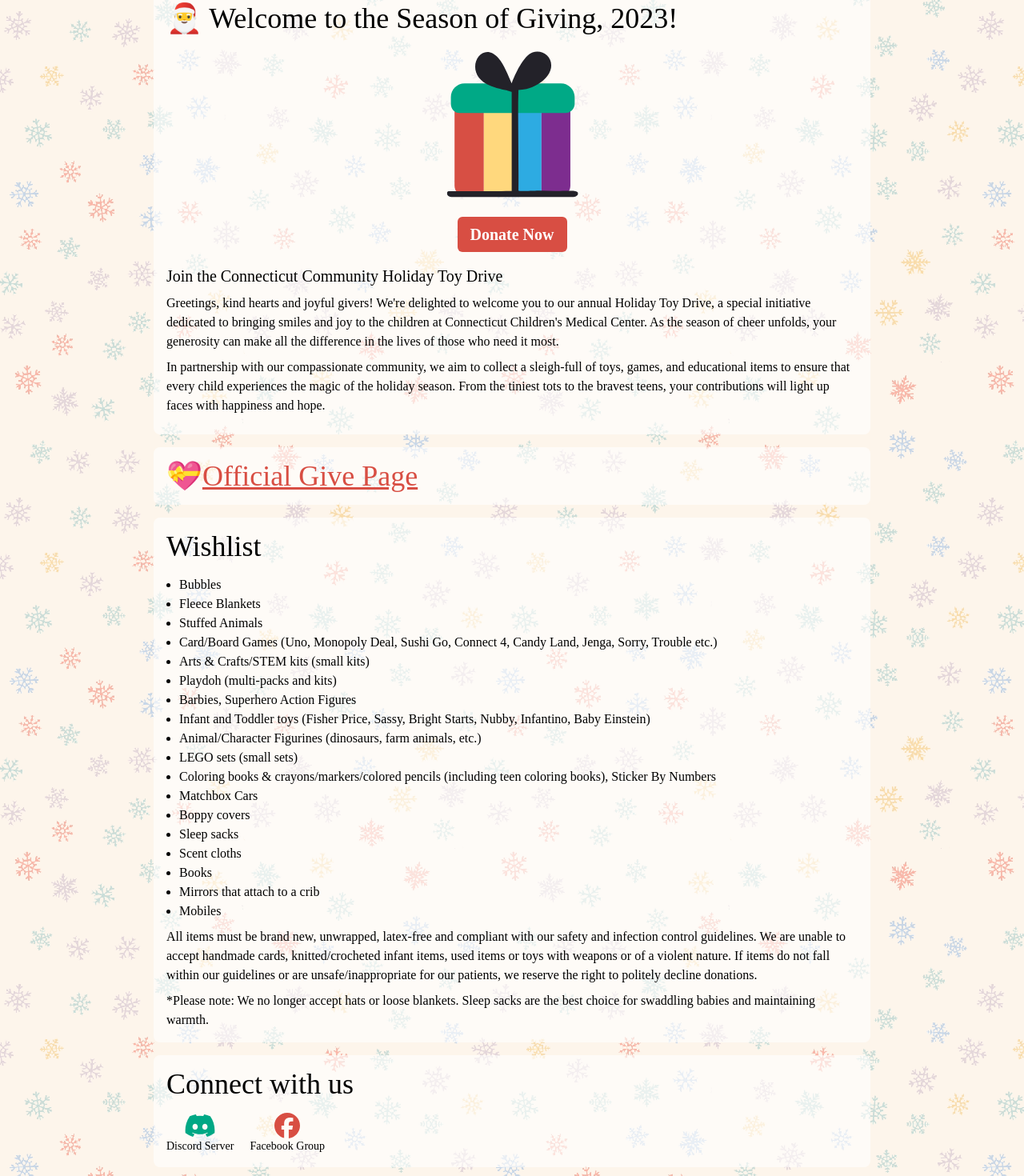
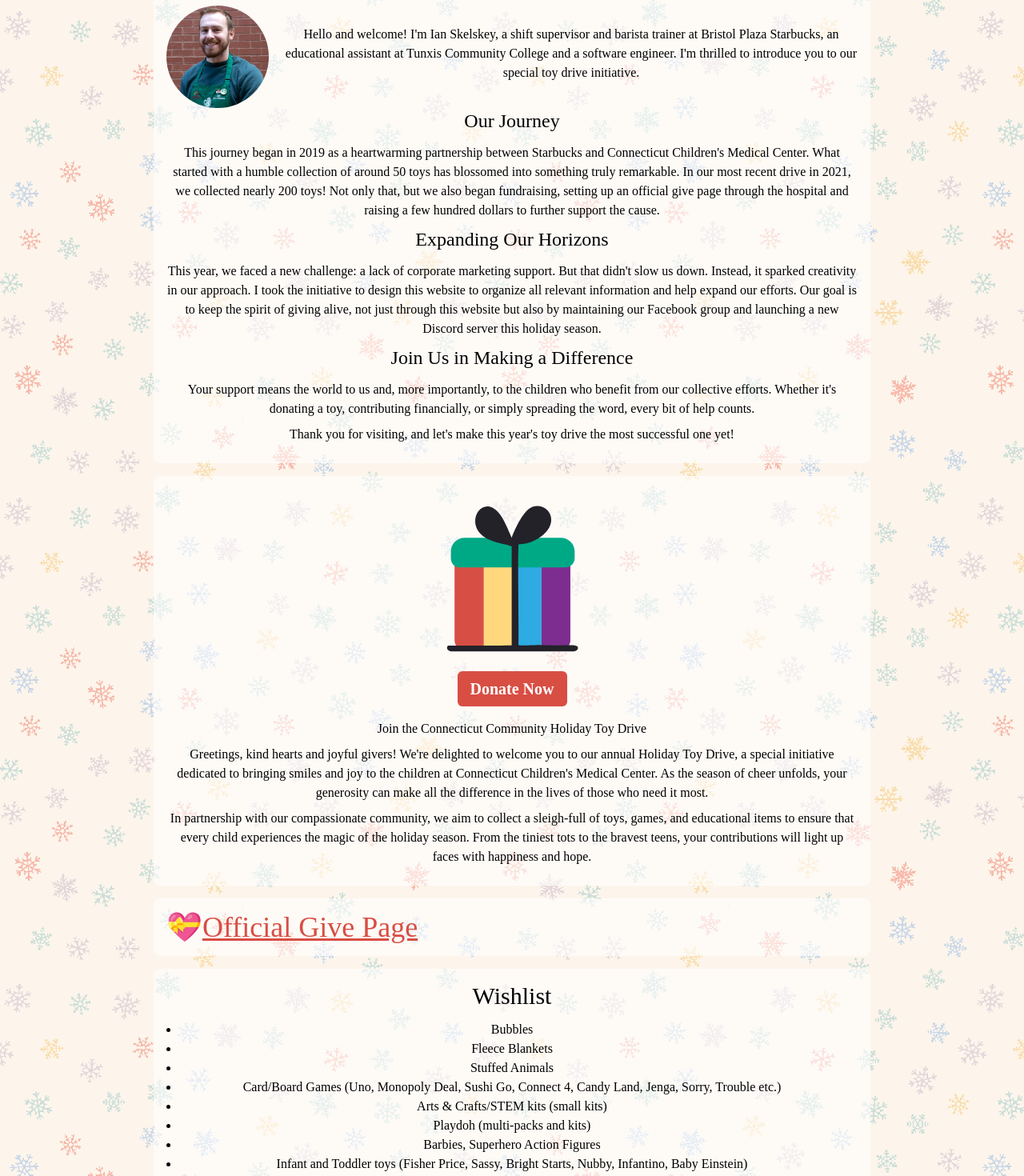
Before and after one commit to IanSkelskey/toy.drive, a React (Create React App) app: page / in a window 1280 px wide. Shown: the part 460-1930 px from the top of the page at 80% size. Built offline with nearby package versions, Linux system fonts and the light colour scheme.

Commit message:
update about info

```diff
--- a/src/App.js
+++ b/src/App.js
@@ -6,7 +6,7 @@ import sbuxLogo from "./assets/starbucks-logo.svg";
 import tunxisLogo from "./assets/tunxis-logo.png";
 import toyDriveLogo from "./assets/drive-logo.svg";
 import ProgressBar from "./components/ProgressBar";
-
+import ian from "./assets/ian.png";
 
 function App() {
   const cashGoal = 2000;
@@ -16,23 +16,45 @@ function App() {
   const toyProgress = 4;
 
   return (
-    <div className="min-h-screen bg-snowflake-pattern flex flex-col items-center bg-repeat bg-fixed p-2 sm:p-4">
-      <div className="max-w-4xl flex flex-col items-center">
-        <header className="w-full max-w-3xl flex flex-col items-center pb-2">
+    <div className="content">
+      <header className="w-full max-w-2xl flex flex-col items-center pb-2">
         <img className="w-1/2" src={ccmcBanner} alt="Connecticut Children's Medical Center Logo" />
         <img src={banner} alt="Banner" className="w-full mb-2" />
-        </header>
-
         <div className="w-full flex p-2 text-xl space-x-5 bg-white bg-opacity-60 rounded-lg mb-4">
           <ProgressBar progress={cashProgress} goal={cashGoal} title='Cash Goal' emoji='💰' />
           <ProgressBar progress={toyProgress} goal={toyGoal} title='Toy Goal' emoji='🎁' />
         </div>
+      </header>
 
       <main className="w-full">
-          <section className="font-mostra-nuova bg-white p-4 bg-opacity-60 rounded-lg mb-4">
-            <h2 className="text-4xl mb-4">🎅 Welcome to the Season of Giving, 2023!</h2>
+        <section className="content-section">
+          <h2>🎅 Welcome to the Season of Giving, 2023!</h2>
+          <div className="flex space-x-5 items-center">
+            <img src={ian} className="rounded-full w-32" alt='Photo of Ian Skelskey. The host of the toy drive.' />
+            <p>
+              Hello and welcome! I'm Ian Skelskey, a shift supervisor and barista trainer at Bristol Plaza Starbucks, an educational assistant at Tunxis Community College and a software engineer. I'm thrilled to introduce you to our special toy drive initiative.
+            </p>
+          </div>
+          <h3>Our Journey</h3>
+          <p>
+            This journey began in 2019 as a heartwarming partnership between Starbucks and Connecticut Children's Medical Center. What started with a humble collection of around 50 toys has blossomed into something truly remarkable. In our most recent drive in 2021, we collected nearly 200 toys! Not only that, but we also began fundraising, setting up an official give page through the hospital and raising a few hundred dollars to further support the cause.
+          </p>
+          <h3>Expanding Our Horizons</h3>
+          <p>
+            This year, we faced a new challenge: a lack of corporate marketing support. But that didn't slow us down. Instead, it sparked creativity in our approach. I took the initiative to design this website to organize all relevant information and help expand our efforts. Our goal is to keep the spirit of giving alive, not just through this website but also by maintaining our Facebook group and launching a new Discord server this holiday season.
+          </p>
+          <h3>Join Us in Making a Difference</h3>
+          <p>
+            Your support means the world to us and, more importantly, to the children who benefit from our collective efforts. Whether it's donating a toy, contributing financially, or simply spreading the word, every bit of help counts.
+          </p>
+          <p>
+            Thank you for visiting, and let's make this year's toy drive the most successful one yet!
+          </p>
+        </section>
 
-            <p className="text-xl mb-2">
+        <section className="content-section">
+
+
           <div className="w-full flex flex-col items-center space-y-5 my-4">
             <img className="w-48 rounded-md" src={toyDriveLogo} alt="Toy Drive Logo" />
             <a
@@ -43,26 +65,26 @@ function App() {
               Donate Now
             </a>
           </div>
-
+          <p>
             Join the Connecticut Community Holiday Toy Drive
           </p>
-            <p className="mb-2">
+          <p>
             Greetings, kind hearts and joyful givers! We're delighted to welcome you to our annual Holiday Toy Drive, a special initiative dedicated to bringing smiles and joy to the children at Connecticut Children's Medical Center. As the season of cheer unfolds, your generosity can make all the difference in the lives of those who need it most.
           </p>
-            <p className="mb-2">
+          <p>
             In partnership with our compassionate community, we aim to collect a sleigh-full of toys, games, and educational items to ensure that every child experiences the magic of the holiday season. From the tiniest tots to the bravest teens, your contributions will light up faces with happiness and hope.
           </p>
 
         </section>
 
-          <section className="font-mostra-nuova bg-white p-4 bg-opacity-60 rounded-lg mb-4">
+        <section className="content-section">
           <a className="text-4xl text-brand-red hover:text-brand-blue flex" href='https://give.connecticutchildrens.org/team/539713' target="_blank" rel="noreferrer">
             💝 <div className="underline">Official Give Page</div>
           </a>
         </section>
 
-          <section className="font-mostra-nuova bg-white p-4 bg-opacity-60 rounded-lg mb-4">
-            <h2 className="text-4xl mb-4">Wishlist</h2>
+        <section className="content-section">
+          <h2>Wishlist</h2>
           <ul className="list-disc px-4 mb-2">
             <li>
               Bubbles
@@ -122,7 +144,7 @@ function App() {
               Mobiles
             </li>
           </ul>
-            <p className="mb-2">
+          <p>
             All items must be brand new, unwrapped, latex-free and compliant with our safety and infection control guidelines. We
             are unable to accept handmade cards, knitted/crocheted infant items, used items or toys with weapons or of a violent
             nature. If items do not fall within our guidelines or are unsafe/inappropriate for our patients, we reserve the right to
@@ -134,9 +156,9 @@ function App() {
           </p>
         </section>
 
-          <section className="font-mostra-nuova bg-white p-4 bg-opacity-60 rounded-lg mb-4">
-            <h2 className="text-4xl mb-4">Connect with us</h2>
-            <div className="flex space-x-5">
+        <section className="content-section">
+          <h2>Connect with us</h2>
+          <div className="flex justify-around">
             <a href='https://discord.gg/bv2gJbGngh' target='_blank' rel="noreferrer">
               <div className="flex flex-col items-center">
                 <FontAwesomeIcon className="text-brand-teal" icon={faDiscord} size="2x" />
@@ -154,15 +176,15 @@ function App() {
           </div>
         </section>
 
-          <section className="font-mostra-nuova bg-white p-4 bg-opacity-60 rounded-lg mb-4">
-            <h2 className="text-4xl mb-4">Community Partners</h2>
-            <div className="flex space-x-5 h-12">
+        <section className="content-section">
+          <h2>Community Partners</h2>
+          <div className="flex justify-around h-12">
             <img src={sbuxLogo} alt="Starbucks Logo" />
             <img src={tunxisLogo} alt="Tunxis Logo" />
           </div>
         </section>
 
-          <section className="font-mostra-nuova bg-white p-4 bg-opacity-60 rounded-lg mb-4">
+        <section className="content-section">
           <p>
             Website designed and developed by Ian Skelskey. All rights reserved. © 2023
           </p>
@@ -170,7 +192,6 @@ function App() {
 
       </main>
     </div>
-    </div>
   );
 }
 
--- a/src/index.css
+++ b/src/index.css
@@ -3,3 +3,30 @@
 @tailwind utilities;
 
 @import url('https://use.typekit.net/saj6rby.css');
+
+@layer base {
+    body {
+        @apply font-mostra-nuova min-h-screen bg-snowflake-pattern flex flex-col items-center bg-repeat bg-fixed p-2 sm:p-4
+    }
+    h1 {
+        @apply text-4xl mb-3 font-etna text-brand-red
+    }
+    h2 {
+        @apply text-3xl mb-3
+    }
+    h3 {
+        @apply text-2xl mb-3
+    }
+    p {
+        @apply mb-2
+    }
+}
+
+@layer components {
+    .content {
+        @apply max-w-4xl flex flex-col items-center
+    }
+    .content-section {
+        @apply bg-white p-4 bg-opacity-60 rounded-lg mb-4 text-center
+    }
+}
```
Also changed, not shown: src/assets/ian.png (added). Lines whose indentation alone changed are shown as unchanged.
